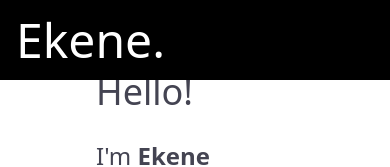
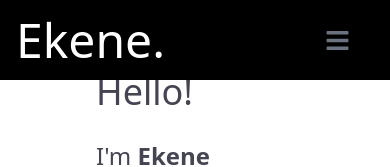
Before and after one commit to Hubnotch/my-portfolio, a Next.js app: page / in a window 390 px wide. Shown: the top 167 px of the page. Built offline with nearby package versions, Linux system fonts and the light colour scheme.

Commit message:
Added navbar styles and its responsiveness

```diff
--- a/package.json
+++ b/package.json
@@ -17,6 +17,7 @@
     "next": "13.2.3",
     "react": "18.2.0",
     "react-dom": "18.2.0",
+    "react-icons": "^4.8.0",
     "typescript": "4.9.5"
   },
   "devDependencies": {
--- a/src/components/componet/Navbar.tsx
+++ b/src/components/componet/Navbar.tsx
@@ -1,27 +1,41 @@
-import React from 'react'
+'use client'
+
+import React, { useState } from 'react'
 import { Button } from '../util-component'
-
-type Props = {}
-
+import { FaBars, FaTimes } from 'react-icons/fa'
 const Navbar = () => {
-   const links = [
-    {id:1,link:'home'},
-    {id:2,link:'about'},
-    {id:3,link:'portfolio'},
-    {id:4,link:'experience'},
-    {id:5,link:'contact'},
+  const [openNavbar, setOpenNavbar] = useState(false)
+  const links = [
+    { id: 1, link: 'home' },
+    { id: 2, link: 'about' },
+    { id: 3, link: 'portfolio' },
+    { id: 4, link: 'experience' },
+    { id: 5, link: 'contact' },
   ]
+  const handleClick = () => { setOpenNavbar(!openNavbar) }
   return (
-    <div className='flex justify-between items-center w-full h-20 px-4 text-white bg-black fixed'>
+    <div className='max-w-5xl mx-auto flex justify-between items-center w-full h-20 px-4 text-white bg-black fixed'>
       <h1 className="text-5xl">Ekene.</h1>
       <ul className="hidden md:flex">
-        {links.map(({id,link} )=> (
+        {links.map(({ id, link }) => (
           <li key={id} className="capitalize cursor-pointer px-4 font-medium text-gray-500 hover:scale-105 duration-300">
             {link}
           </li>
         ))}
-</ul>
-   </div>
+      </ul>
+      <div onClick={handleClick} className="cursor-pointer pr-6 z-10 text-gray-500 md:hidden">
+        {openNavbar ? <FaTimes size={25} /> : <FaBars size={25} />}
+      </div>
+      {openNavbar && (
+              <ul className="flex flex-col justify-center items-center absolute left-0 top-0 w-full h-screen bg-gradient-to-b from-black to-gray-800 text-gray-500">
+           {links.map(({ id, link }) => (
+          <li key={id} className="capitalize cursor-pointer px-4 text-3xl py-6 text-gray-500 hover:scale-105 duration-300">
+            {link}
+          </li>
+        ))}
+      </ul>
+)}
+    </div>
   )
 }
 
```
Also changed, not shown: 1 other file (tests, documents, lock files or other folders).
